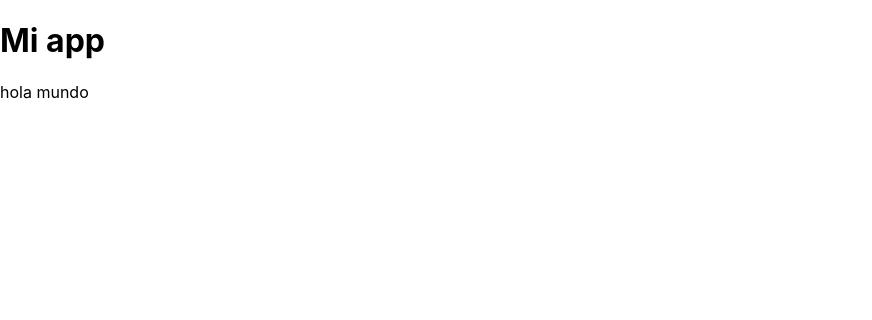
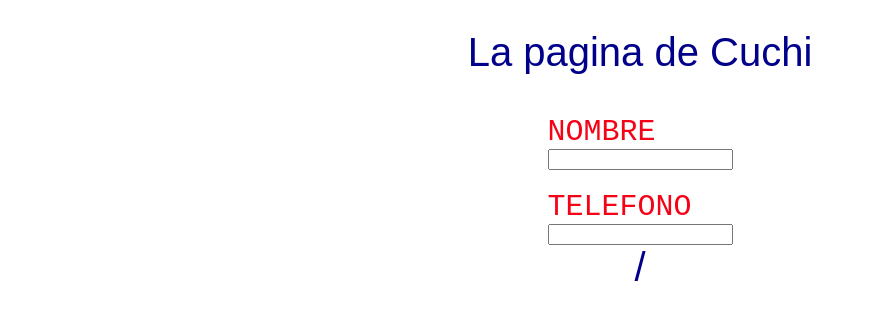
Before and after one commit to JuliaReact/miapp, a React (Create React App) app: page / in a window 1280 px wide. Shown: the top 320 px of the page, without its empty margins (0-872 px from the left). Built offline with nearby package versions, Linux system fonts and the light colour scheme.

Commit message:
arreglando formu

```diff
--- a/src/App.jsx
+++ b/src/App.jsx
@@ -1,12 +1,13 @@
 import { useState } from "react";
 import "./App.css";
+import Formulario from "./componentes/formulario";
 
 function App() {
-  const [nombre, setNombre] = useState("mundo");
+  const [titulo, setTitulo] = useState("La pagina de Cuchi");
+
   return (
-    <div>
-      <h1>Mi app</h1>
-      <p>hola {nombre}</p>
+    <div className="superGeneral">
+      <Formulario miTitulo={titulo} />
     </div>
   );
 }
--- a/src/componentes/formulario.jsx
+++ b/src/componentes/formulario.jsx
@@ -1,19 +1,25 @@
 import React, { useState } from "react";
+import Titulo from "./titulo";
+import Pintanombre from "./pintanombre";
+import "../css/estilos.css";
 
-const Formulario = () => {
+const Formulario = ({ miTitulo }) => {
   const [nombre, setNombre] = useState("");
   const [telefono, setTelefono] = useState("");
+
   return (
-    <div>
-      <form>
-        <p className="tnom">nombre</p>
+    <div className="principal">
+      <Titulo miTitulo={miTitulo} />
+      <div className="general">
+        <form className="encuadre">
+          <p className="tnom">NOMBRE</p>
           <input
             type="text"
             id="nombre"
             value={nombre}
             onChange={(e) => setNombre(e.target.value)}
           />
-        <p className="tlf">telefono</p>
+          <p className="telef">TELEFONO</p>
           <input
             type="text"
             id="telefono"
@@ -22,6 +28,8 @@ const Formulario = () => {
           />
         </form>
       </div>
+      <Pintanombre nombre={nombre} telefono={telefono} />
+    </div>
   );
 };
 
--- /dev/null
+++ b/src/componentes/pintanombre.jsx
@@ -0,0 +1,16 @@
+import React from "react";
+import PropTypes from "prop-types";
+
+const Pintanombre = ({ nombre, telefono }) => {
+  return (
+    <div>
+      {nombre} / {telefono}
+    </div>
+  );
+};
+
+Pintanombre.propTypes = {
+  nombre: PropTypes.string.isRequired,
+  telefono: PropTypes.string,
+};
+export default Pintanombre;
--- /dev/null
+++ b/src/componentes/titulo.jsx
@@ -0,0 +1,7 @@
+import React from "react";
+
+const Titulo = ({ miTitulo }) => {
+  return <div className="titulo">{miTitulo}</div>;
+};
+
+export default Titulo;
--- /dev/null
+++ b/src/css/estilos.css
@@ -0,0 +1,40 @@
+.superGeneral{
+    margin: 15px 0px 0px 0px;
+    width: 100%;
+    font-size: 40px;
+    color: darkblue;
+    font-family: fantasy;
+}
+.titulo{
+
+    margin:15px 0px 20px 0px ;
+}
+.principal{
+width: 100%;
+display: flex;
+flex-direction: column;
+align-items: center;
+}
+.general{
+    width: 100;
+}
+.encuadre{
+    display: flex;
+    flex-direction: column;
+}
+.tnom{
+    width: 50%;
+    margin: 20px 0px 0px 0px;
+    padding: 0px 0px 0px 0px ;
+    font-size: 30px;
+    color: rgb(246, 2, 23);
+    font-family: monospace;
+}
+.telef{
+    width: 50%;
+    margin: 20px 0px 0px 0px;
+    padding: 0px 0px 0px 0px ;
+    font-size: 30px;
+    color: rgb(246, 2, 23);
+    font-family: monospace;
+}
```
Also changed, not shown: src/componentes/saludar.jsx (added, +25 -0 lines). Lines whose indentation alone changed are shown as unchanged.
